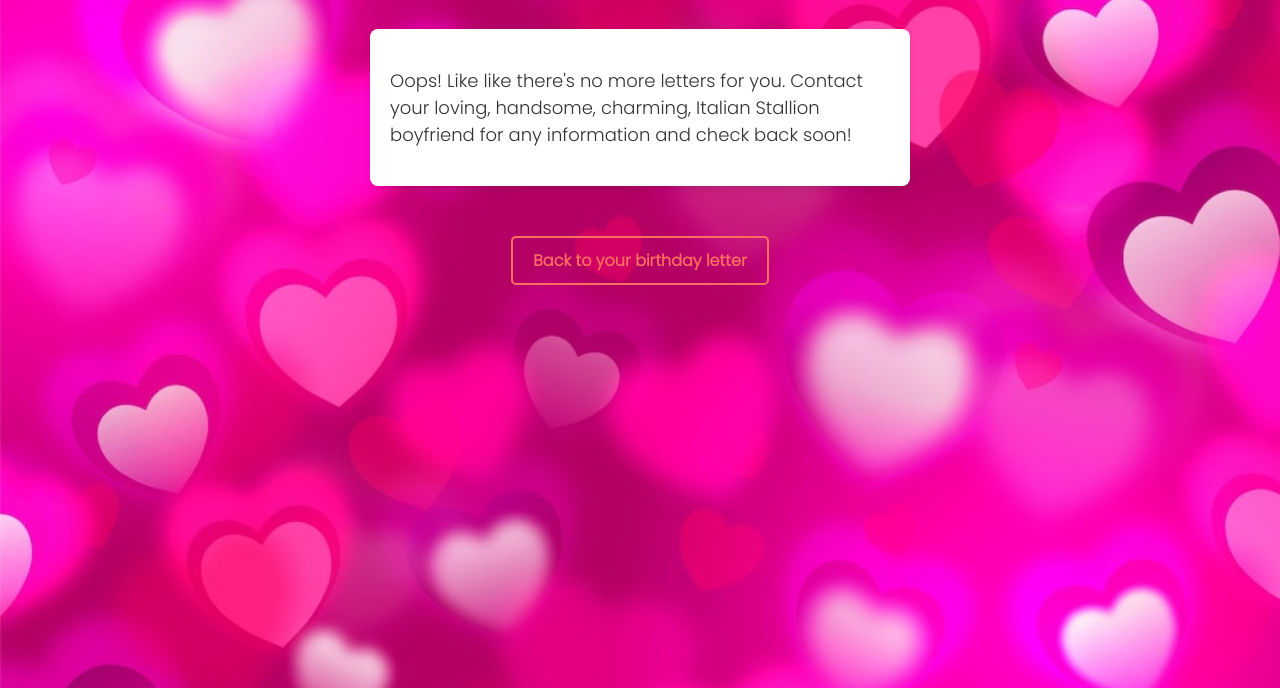
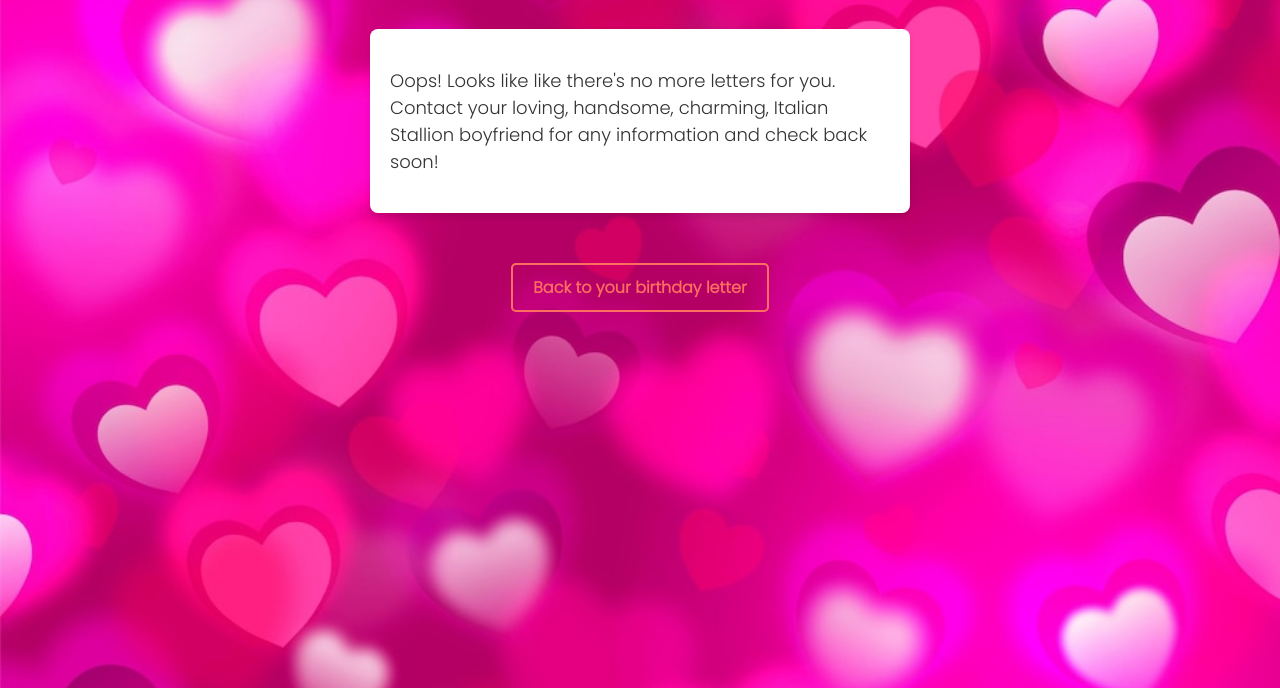
Before and after one commit to Angelo-C137/birthday_project, a plain HTML site: page daily.html in a window 1280 px wide. Shown: the part 112-800 px from the top of the page. Drawn offline with Linux system fonts and the light colour scheme.

Commit message:
Update daily.html

```diff
--- a/daily.html
+++ b/daily.html
@@ -64,68 +64,25 @@
     // Object to store daily love letters
     const dailyLetters = {
       Sunday: `
-        <p>Oops! Like like there's no more letters for you. Contact your loving, handsome, charming, Italian Stallion boyfriend for any information and check back soon!</p>
+        <p>Oops! Looks like like there's no more letters for you. Contact your loving, handsome, charming, Italian Stallion boyfriend for any information and check back soon!</p>
       `,
       Monday: `
-        <p>Dear Hadassah,</p>
-        <p>Give me a H<br>
-           Give me a A<br>
-           Give me a D<br>
-           Give me a A<br>
-           Give me a S<br>
-           Give me a another S<br>
-           Give me a A<br>
-           Give me a H<br>
-           LETS GO HADASSAH, LETS GO HADASSAH<br>
-           SHE GOT THAT FIRE, AND SHE GON USE IT<br>
-           SHE GOT SASS, AND SHE GON USE IT<br>
-           BECAUSE HER NAME IS HADASSAH<br>
-           <br> here to remind you I'm your biggest cheerleader my princess.  Hope you have a kickass week
-            </p>
-        <p>With love,</p>
-        <p>Your Biggest Cheerleader<br>Angelo Goliath</p>
+        <p>Oops! Looks like like there's no more letters for you. Contact your loving, handsome, charming, Italian Stallion boyfriend for any information and check back soon!</p>
       `,
       Tuesday: `
-        <p>Dear Hadassah,</p>
-        <p>This year I want to be best boyfriend to the best woman in the world. I don't know if it's concerning or not but you make want to be good man
-            and husband, even in the traditional sense. Like a leader and protector, you bring out masculinity in me. I don't mind tho
-            as long as I can keep making you happy and feel loved and special, that's all I want to do</p>
-        <p>Forever yours,</p>
-        <p>Your Stinka Bud<br>Angelo Goliath</p>
+        <p>Oops! Looks like like there's no more letters for you. Contact your loving, handsome, charming, Italian Stallion boyfriend for any information and check back soon!</p>
       `,
       Wednesday: `
-        <p>Dear Hadassah,</p>
-        <p>This is honestly my least favorite day of the week. Cuz it's not thursday which means Friday as still very far<br>
-            Even on my least favorite day the thought of being your man is more than enough to make my day. Because that's what you do:
-            you not only make my day but having makes the sunshine brighter, the smell of flowers better, even music sounds more better.
-            <br>You light up everything you touch bae</p>
-        <p>With all my love,</p>
-        <p>Your Other Half<br>Angelo Goliath</p>
+        <p>Oops! Looks like like there's no more letters for you. Contact your loving, handsome, charming, Italian Stallion boyfriend for any information and check back soon!</p>
       `,
       Thursday: `
-        <p>Dear Hadassah,</p>
-        <p>Oh yes It's almost Friday. I don't have much to say today but know that I love, I think you're drop dead gorgeous. Oh my God you're so gorgeous babe
-            Like, damn. You're my girlfriend babe. Muchununununununu. I wouldn't change one thing about you (maybe your stubborness), cuz from your head to your toe your fine bae
-            <br> And I hope aren't thinking I'm saying this cuz I'm your boyfrined.
-            <br> Because regardless of what I am you, my eyes will always see and angel</p>
-        <p>Yours always,</p>
-        <p>Your Sweet Sweet Sweet Stinka Bug<br>Angelo Goliath</p>
+        <p>Oops! Looks like like there's no more letters for you. Contact your loving, handsome, charming, Italian Stallion boyfriend for any information and check back soon!</p>
       `,
       Friday: `
-        <p>Dear Hadassah,</p>
-        <p>It's Finally Friday<br>This day always make me think back to that Friday night I met the love of my life. It was chaai once she said I'm attractive. We knew we had to get each other
-            <br>But only you had the confidence to make the first moves. Luckily I showed you my cool dance moves that amazed you so much &#128526.
-            Till today I still fall in love with you every day. And will continure to fall in love with you everyday. Once we locked i, ain't know switching out.</p>
-        <p>Love always,</p>
-        <p>Your Stinka bug For Life<br>Angelo Goliath</p>
+        <p>Oops! Looks like like there's no more letters for you. Contact your loving, handsome, charming, Italian Stallion boyfriend for any information and check back soon!</p>
       `,
       Saturday: `
-        <p>Dear Hadassah,</p>
-        <p>Ahhh Saturdays.<br> Usually we'd groove on Fridays but every so now and then we'd go on Saturday as well. This is probably isn't a good think to admit but I loved how
-            people would be amazed by us on the dance floor and in public. It's like we're telling them "Yeah this type of love exist. Be patient for it, it will come"<br>
-            To many more nights out my princess &#128526</p>
-        <p>With all my love,</p>
-        <p>Your Stinka Bud<br>Angelo Goliath</p>
+        <p>Oops! Looks like like there's no more letters for you. Contact your loving, handsome, charming, Italian Stallion boyfriend for any information and check back soon!</p>
       `
     };
 
```
